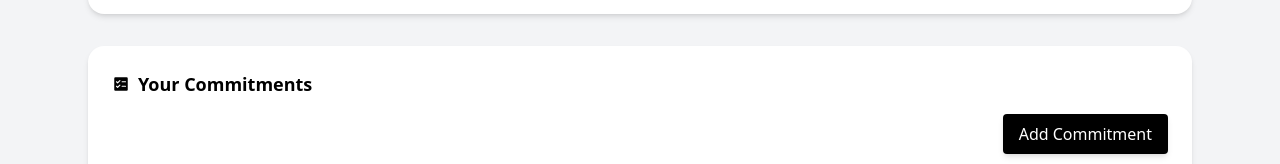
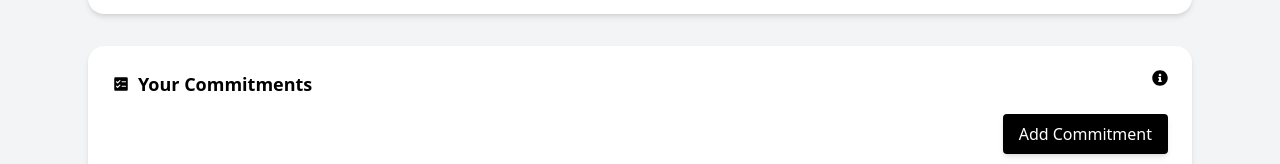
Before and after one commit to arifazfar99/track-my-gaji, a React (Vite) app: page / in a window 1280 px wide. Shown: the part 738-902 px from the top of the page. Built offline with nearby package versions, Linux system fonts and the light colour scheme.

Commit message:
add note on commitments section

```diff
--- a/src/components/CommitmentForm.tsx
+++ b/src/components/CommitmentForm.tsx
@@ -1,6 +1,10 @@
+import { Tooltip } from "antd";
+
+import { Commitment } from "../types";
+
 import { TiDeleteOutline } from "react-icons/ti";
 import { PiListChecksFill } from "react-icons/pi";
-import { Commitment } from "../types";
+import { FaInfoCircle } from "react-icons/fa";
 
 interface CommitmentFormProps {
   commitments: Commitment[];
@@ -10,6 +14,10 @@ interface CommitmentFormProps {
   netSalary: number;
   onDelete: (index: number) => void;
 }
+
+const text = `Note: All your commitment details are saved in your browser's local storage.
+        You can revisit this page anytime and your data will still be here — no
+        need to re-enter everything!`;
 
 const CommitmentForm: React.FC<CommitmentFormProps> = ({
   commitments,
@@ -21,12 +29,17 @@ const CommitmentForm: React.FC<CommitmentFormProps> = ({
 }) => {
   return (
     <div className="mt-8 p-6 rounded-2xl shadow-md bg-white">
+      <section className="flex justify-between">
         <h1 className="font-semibold text-lg mb-4 flex items-center">
           <span>
             <PiListChecksFill className="mr-2" />
           </span>
           Your Commitments
         </h1>
+        <Tooltip title={text}>
+          <FaInfoCircle />
+        </Tooltip>
+      </section>
 
       {commitments.map((item, index) => (
         <div key={index} className="mb-4 flex gap-2 items-center">
--- a/src/components/SalarySummaryTable.tsx
+++ b/src/components/SalarySummaryTable.tsx
@@ -1,7 +1,7 @@
 import { SalarySummary } from "../types";
+import { Tooltip } from "antd";
 
 // icons
-import { Tooltip } from "antd";
 import { BiDetail } from "react-icons/bi";
 import { FaInfoCircle } from "react-icons/fa";
 
```
Lines whose indentation alone changed are shown as unchanged.
